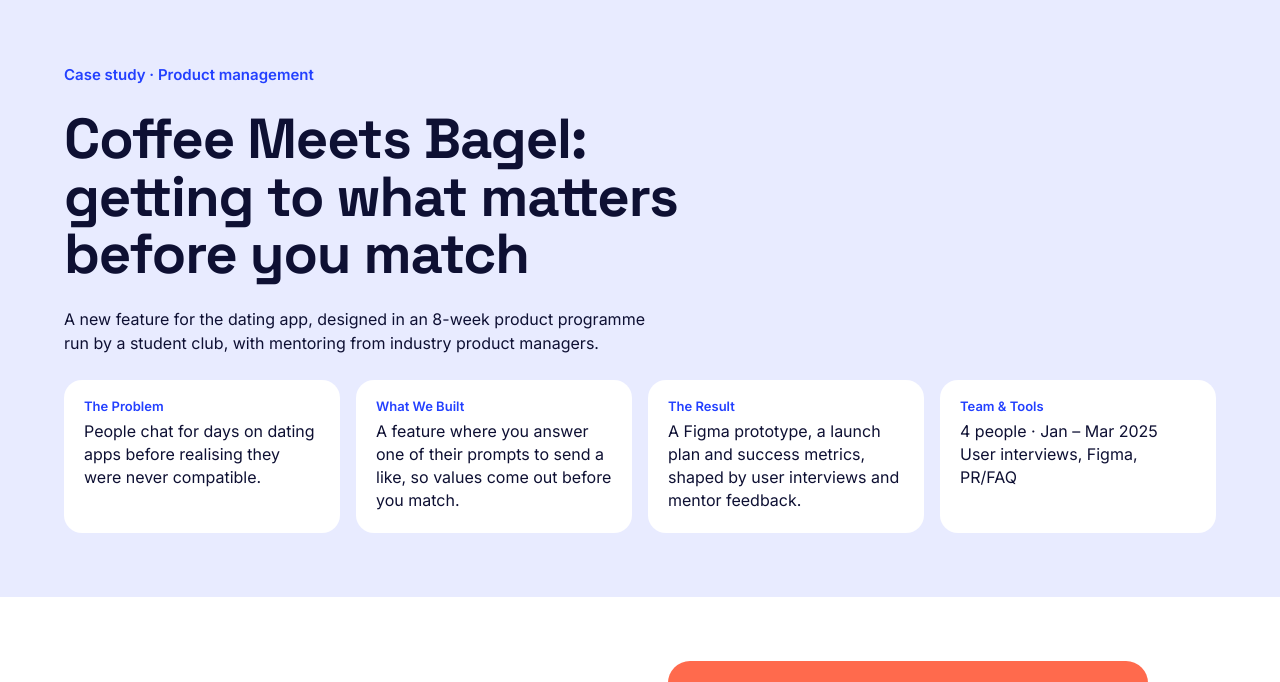
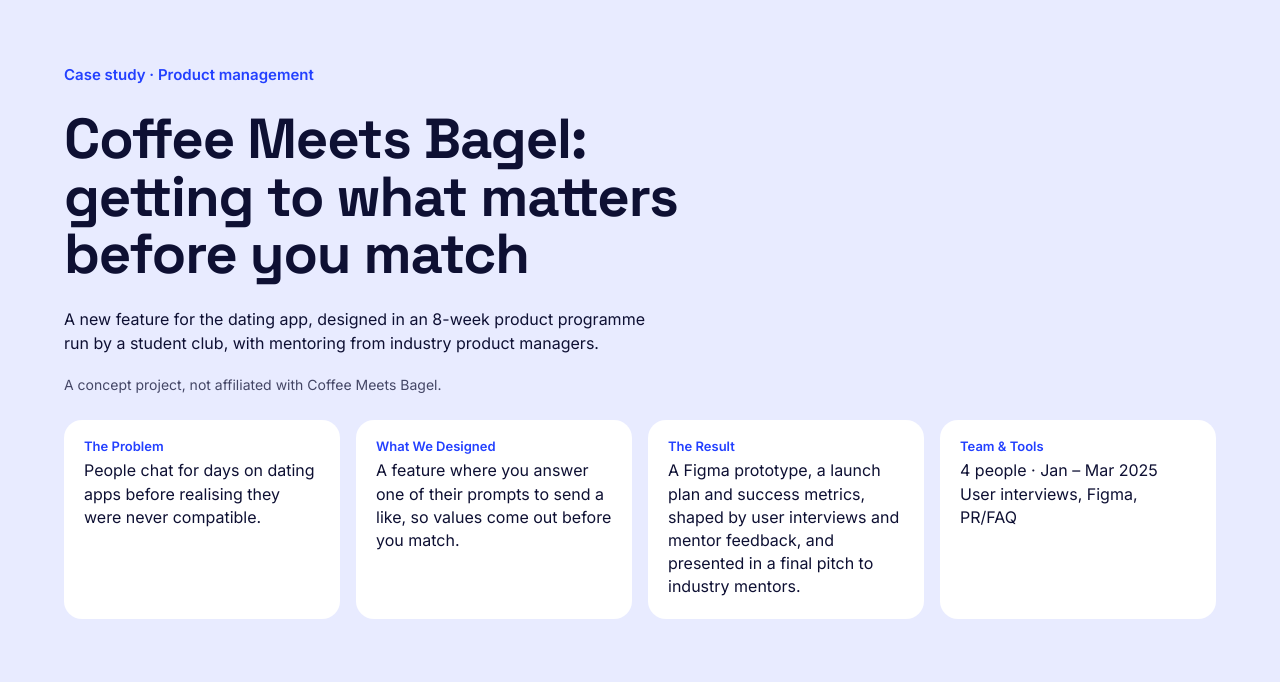
Before and after one commit to tash-abe2304/tash-abe2304.github.io, a plain HTML site: page coffee-meets-bagel.html in a window 1280 px wide. Shown: the part 68-750 px from the top of the page. Drawn offline with Linux system fonts and the light colour scheme.

Commit message:
changes made

```diff
--- a/coffee-meets-bagel.html
+++ b/coffee-meets-bagel.html
@@ -26,10 +26,11 @@
 <p style="font-size:15px;font-weight:600;color:var(--blue)">Case study · Product management</p>
 <h1>Coffee Meets Bagel: getting to what matters before you match</h1>
 <p class="lead" style="max-width:38em">A new feature for the dating app, designed in an 8-week product programme run by a student club, with mentoring from industry product managers.</p>
+<p class="small" style="opacity:.75;margin-top:-6px">A concept project, not affiliated with Coffee Meets Bagel.</p>
 <div class="tldr">
 <div><h3>The Problem</h3><p>People chat for days on dating apps before realising they were never compatible.</p></div>
-<div><h3>What We Built</h3><p>A feature where you answer one of their prompts to send a like, so values come out before you match.</p></div>
-<div><h3>The Result</h3><p>A Figma prototype, a launch plan and success metrics, shaped by user interviews and mentor feedback.</p></div>
+<div><h3>What We Designed</h3><p>A feature where you answer one of their prompts to send a like, so values come out before you match.</p></div>
+<div><h3>The Result</h3><p>A Figma prototype, a launch plan and success metrics, shaped by user interviews and mentor feedback, and presented in a final pitch to industry mentors.</p></div>
 <div><h3>Team &amp; Tools</h3><p>4 people · Jan – Mar 2025<br>User interviews, Figma, PR/FAQ</p></div>
 </div>
 </div>
```
Also changed, not shown: aml.html (+3 -3 lines), assets/aml-architecture.svg (added).
